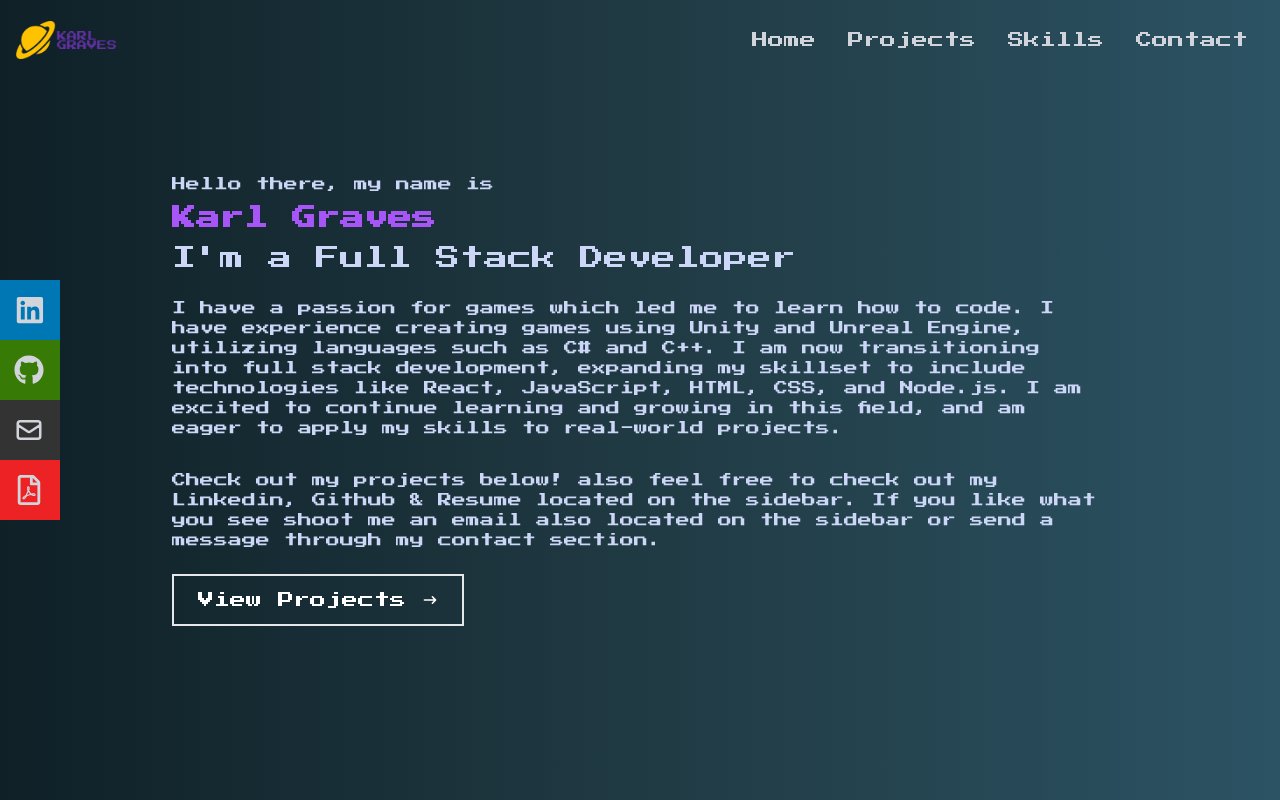
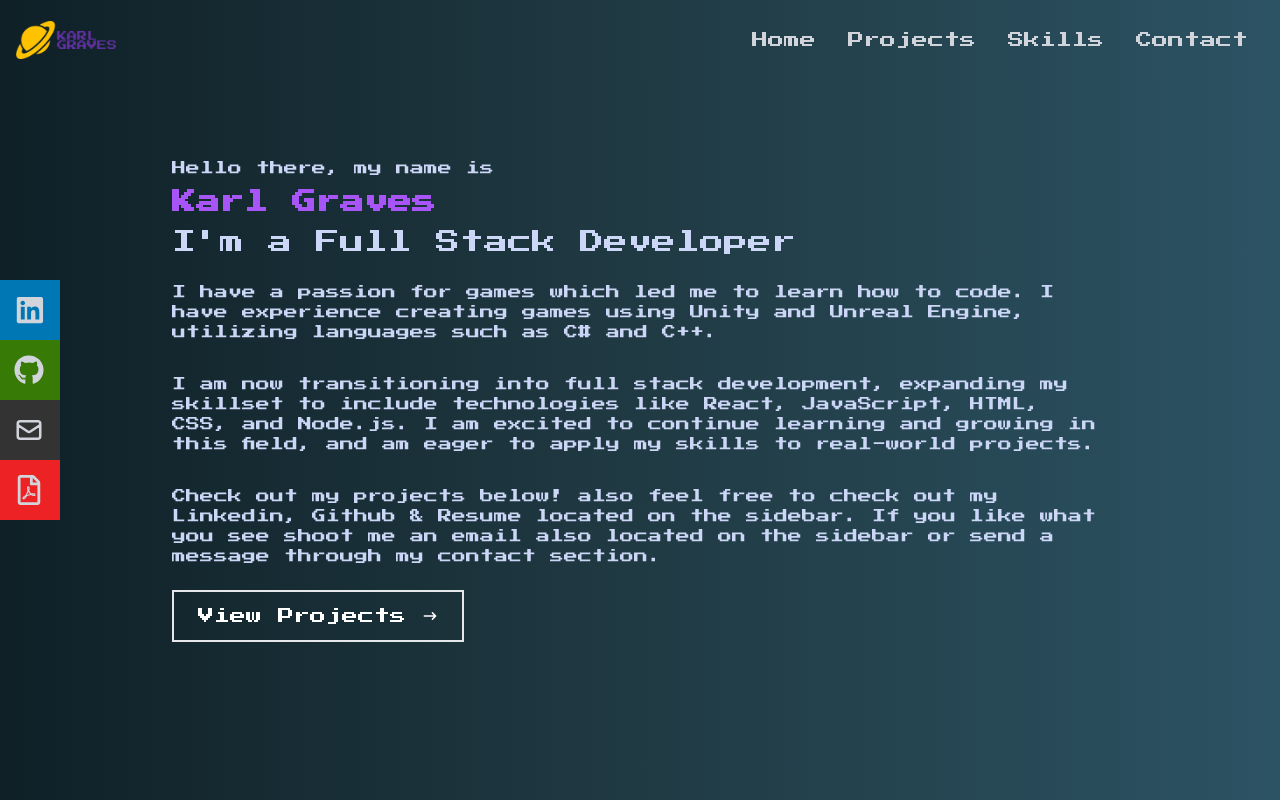
Before and after one commit to Rarkin/Portfolio, a React (Create React App) app: page / in a window 1280 px wide. Shown: the top 800 px of the page. Built offline with nearby package versions, Linux system fonts and the light colour scheme.

Commit message:
formating bio

```diff
--- a/src/components/Hero.jsx
+++ b/src/components/Hero.jsx
@@ -11,7 +11,8 @@ const Hero = () => {
             <p className='text-[#ccd6f6] text-sm py-2'>Hello there, my name is</p>
             <h1 className='sm:text-2xl text-4xl font-bold text-purple-500'>Karl Graves</h1>
             <h2 className='sm:text-2xl text-4xl py-2 text-[#ccd6f6]'>I'm a Full Stack Developer</h2>
-            <p className='text-[#ccd6f6] text-sm py-4 max-w-700'>I have a passion for games which led me to learn how to code. I have experience creating games using Unity and Unreal Engine, utilizing languages such as C# and C++. I am now transitioning into full stack development, expanding my skillset to include technologies like React, JavaScript, HTML, CSS, and Node.js. I am excited to continue learning and growing in this field, and am eager to apply my skills to real-world projects.</p>
+            <p className='text-[#ccd6f6] text-sm py-4 max-w-700'>I have a passion for games which led me to learn how to code. I have experience creating games using Unity and Unreal Engine, utilizing languages such as C# and C++.</p>
+            <p className='text-[#ccd6f6] text-sm py-4 max-w-700'>I am now transitioning into full stack development, expanding my skillset to include technologies like React, JavaScript, HTML, CSS, and Node.js. I am excited to continue learning and growing in this field, and am eager to apply my skills to real-world projects.</p>
             <p className='text-[#ccd6f6] text-sm py-4 max-w-700'>Check out my projects below! also feel free to check out my Linkedin, Github & Resume located on the sidebar. If you like what you see shoot me an email also located on the sidebar or send a message through my contact section.</p>
             <div>
               <Link to="projects" smooth={true} duration={500}>
```
